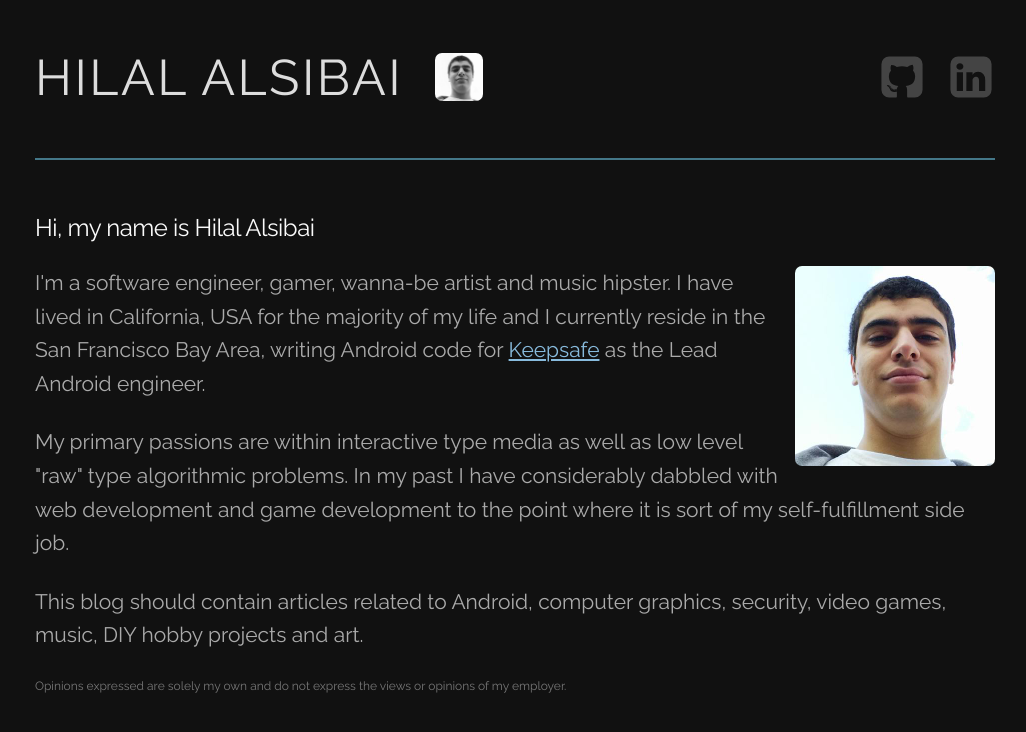
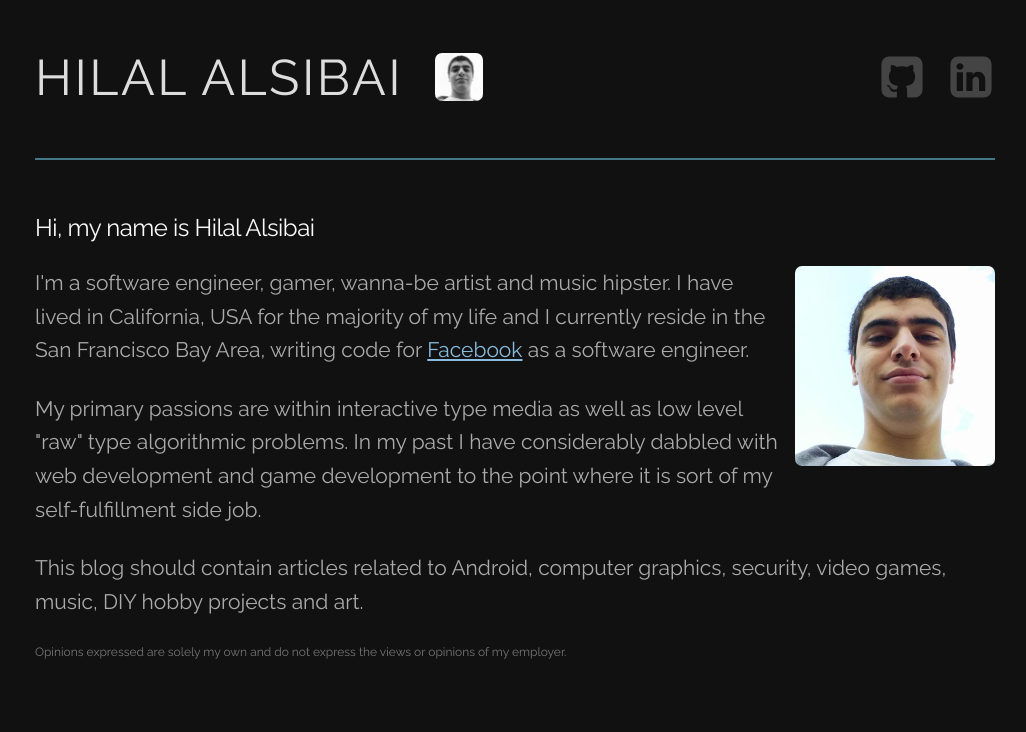
Before and after one commit to xiphirx/blog, a Jekyll site: the page built from about.html, in a window 1280 px wide. Shown: the top 732 px of the page, without its empty margins (125-1151 px from the left). Built offline with Jekyll 4.4.1, drawn with Linux system fonts in a browser that asks for light colours.

Commit message:
New job: Facebook

```diff
--- a/about.html
+++ b/about.html
@@ -6,7 +6,7 @@ layout: default
 <h5>Hi, my name is Hilal Alsibai</h5>
 <img src="/assets/img/me.jpg" id="about-me"/>
 <p>
-I'm a software engineer, gamer, wanna-be artist and music hipster. I have lived in California, USA for the majority of my life and I currently reside in the San Francisco Bay Area, writing Android code for <a href="https://www.getkeepsafe.com/">Keepsafe</a> as the Lead Android engineer.
+I'm a software engineer, gamer, wanna-be artist and music hipster. I have lived in California, USA for the majority of my life and I currently reside in the San Francisco Bay Area, writing code for <a href="https://www.facebook.com/">Facebook</a> as a software engineer.
 </p>
 <p>
 My primary passions are within interactive type media as well as low level "raw" type algorithmic problems. In my past I have considerably dabbled with web development and game development to the point where it is sort of my self-fulfillment side job.
```
